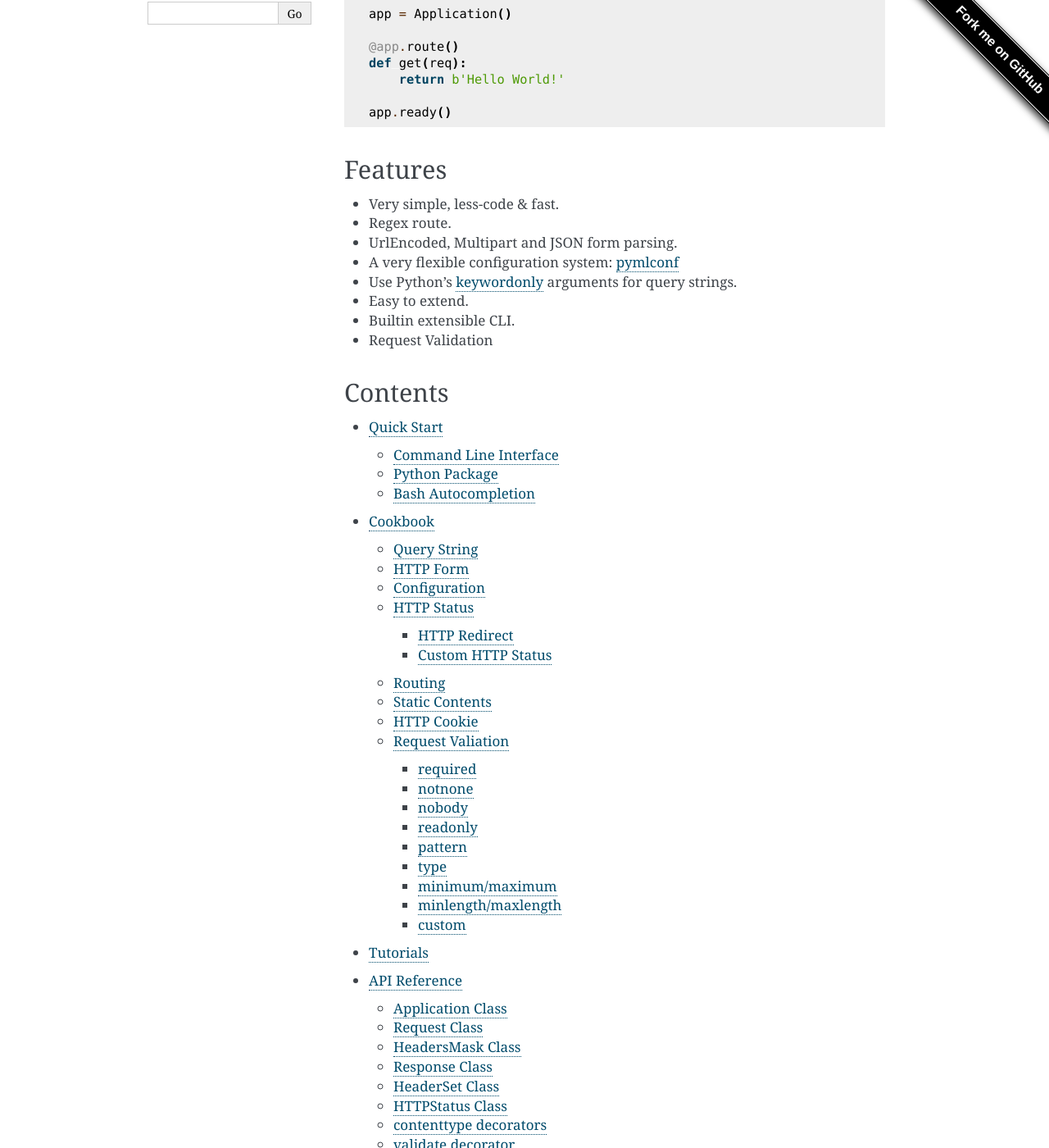
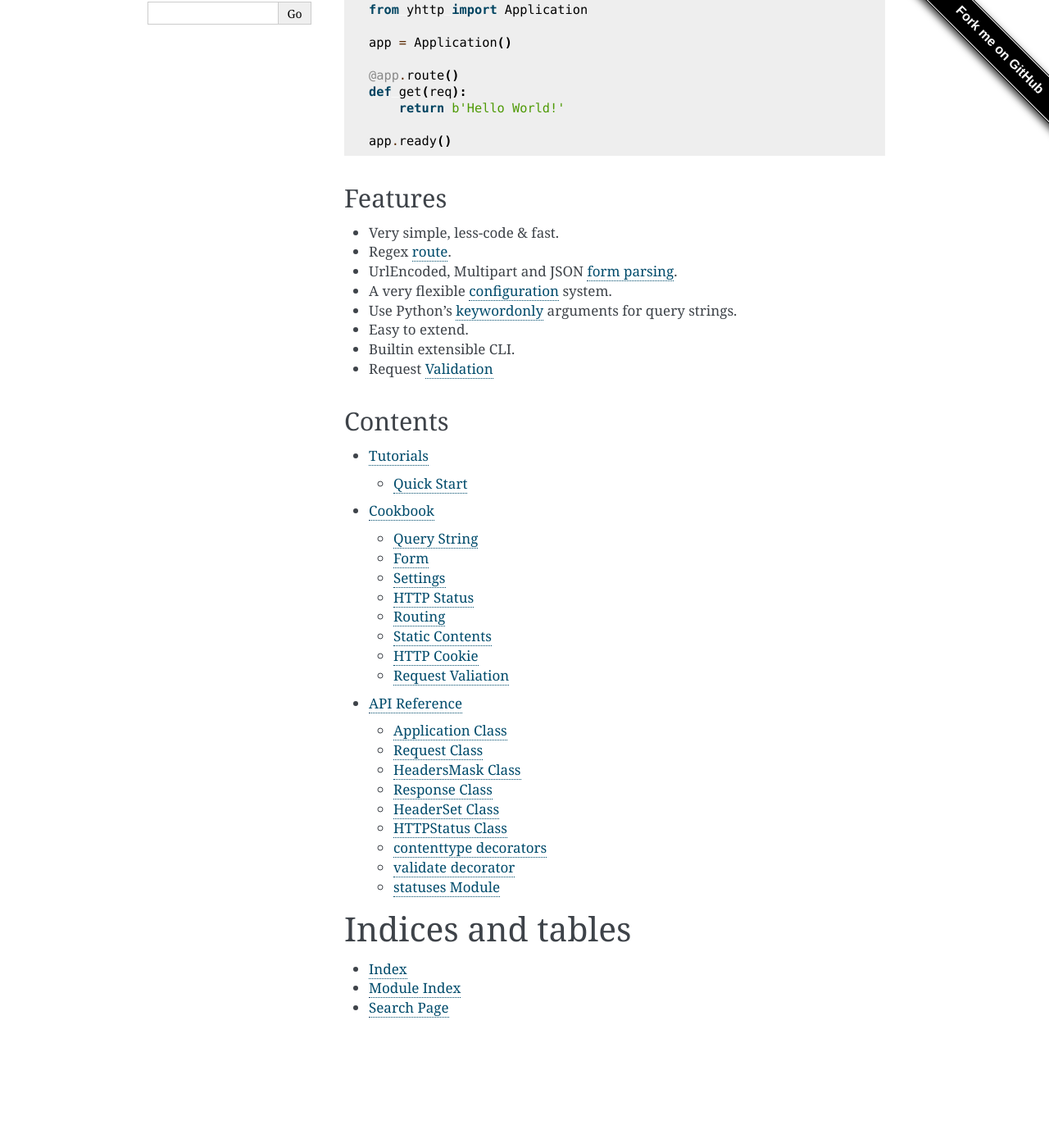
Before and after one commit to yhttp/yhttp, a Sphinx documentation site: the page built from sphinx/index.rst, in a window 1280 px wide and 1400 px high, scrolled down 330 px. Shown: the whole window at 82% size. Built offline with Sphinx 7.4.7, drawn with Linux system fonts in a browser that asks for light colours; after the commit the page ends 1581 px from its top, so only the background shows below that.

```diff
--- a/sphinx/cookbook.rst
+++ b/sphinx/cookbook.rst
@@ -44,8 +44,10 @@ A painless way to test our code is `bddrest
        assert response.text == 'None bar'
 
 
-HTTP Form
----------
+.. _cookbook-form:
+
+Form
+----
 
 Use :attr:`req.form <yhttp.Request.form>` as a dictionary for access the submitted fields.
 
@@ -87,8 +89,11 @@ given dictionary as a ``urlencoded`` HTTP form, but you can try ``json`` and
    with Given(app, verb='POST', multipart={'foo': 'bar'}):
        assert response.text == 'bar'
 
-Configuration
--------------
+
+.. _cookbook-settings:
+
+Settings
+--------
 
 Use :attr:`app.settings <.Application.settings>` attribute to update global
 settings instance for the application. this is an instance of
--- a/sphinx/index.rst
+++ b/sphinx/index.rst
@@ -5,6 +5,15 @@
 
 Welcome to yhttp's documentation!
 =================================
+
+.. image:: http://img.shields.io/pypi/v/yhttp.svg
+     :target: https://pypi.python.org/pypi/yhttp
+
+.. image:: https://travis-ci.org/yhttp/yhttp.svg?branch=master
+   :target: https://travis-ci.org/yhttp/yhttp
+
+.. image:: https://coveralls.io/repos/github/yhttp/yhttp/badge.svg?branch=master
+   :target: https://coveralls.io/github/yhttp/yhttp?branch=master
 
 A lightweight flask-like HTTP framework.
 
@@ -41,25 +50,23 @@ Features
 ********
 
 - Very simple, less-code & fast.
-- Regex route.
-- UrlEncoded, Multipart and JSON form parsing.
-- A very flexible configuration system:
-  `pymlconf <https://github.com/pylover/pymlconf>`_
+- Regex :ref:`route <cookbook-routing>`.
+- UrlEncoded, Multipart and JSON :ref:`form parsing <cookbook-form>`.
+- A very flexible :ref:`configuration <cookbook-settings>` system.
 - Use Python's `keywordonly <https://www.python.org/dev/peps/pep-3102/>`_
   arguments for query strings.
 - Easy to extend.
 - Builtin extensible CLI.
-- Request Validation
+- Request :ref:`Validation <cookbook-validation>`
 
 Contents
 ********
 
 .. toctree::
-   :maxdepth: 3
+   :maxdepth: 2
 
-   quickstart
+   tutorials/index
    cookbook
-   tutorials/index
    apireference
 
 
--- a/sphinx/tutorials/index.rst
+++ b/sphinx/tutorials/index.rst
@@ -4,6 +4,8 @@ Tutorials
 .. toctree::
    :maxdepth: 2
 
+   quickstart
+
 
 ..
    add command line argument
```
Also changed, not shown: sphinx/tutorials/quickstart.rst (renamed from sphinx/quickstart.rst).
